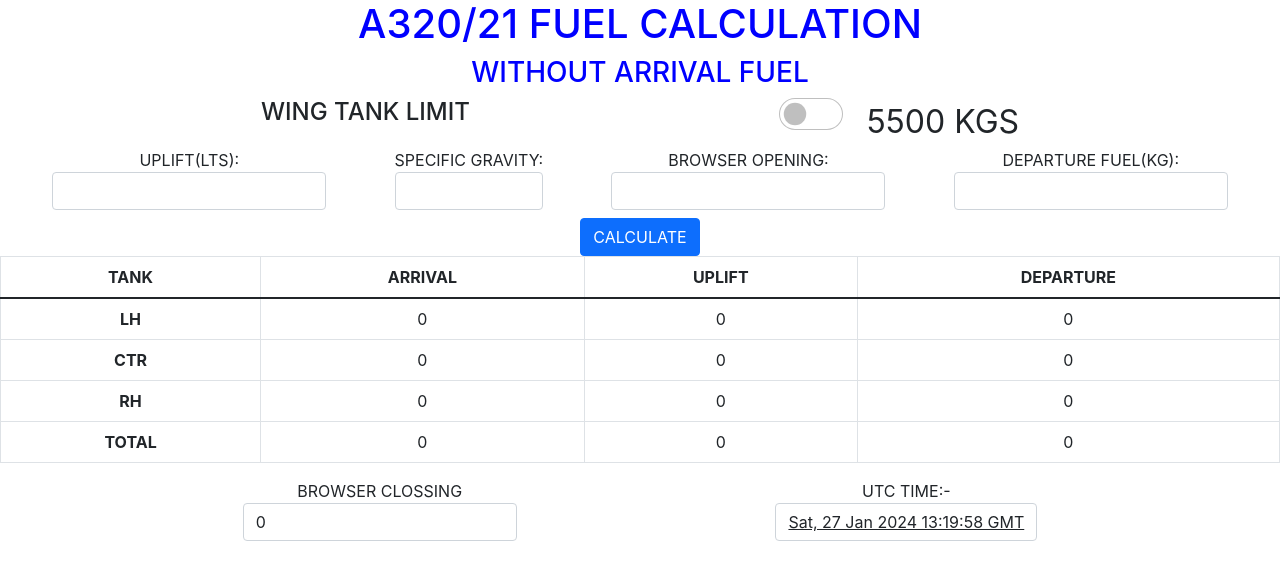
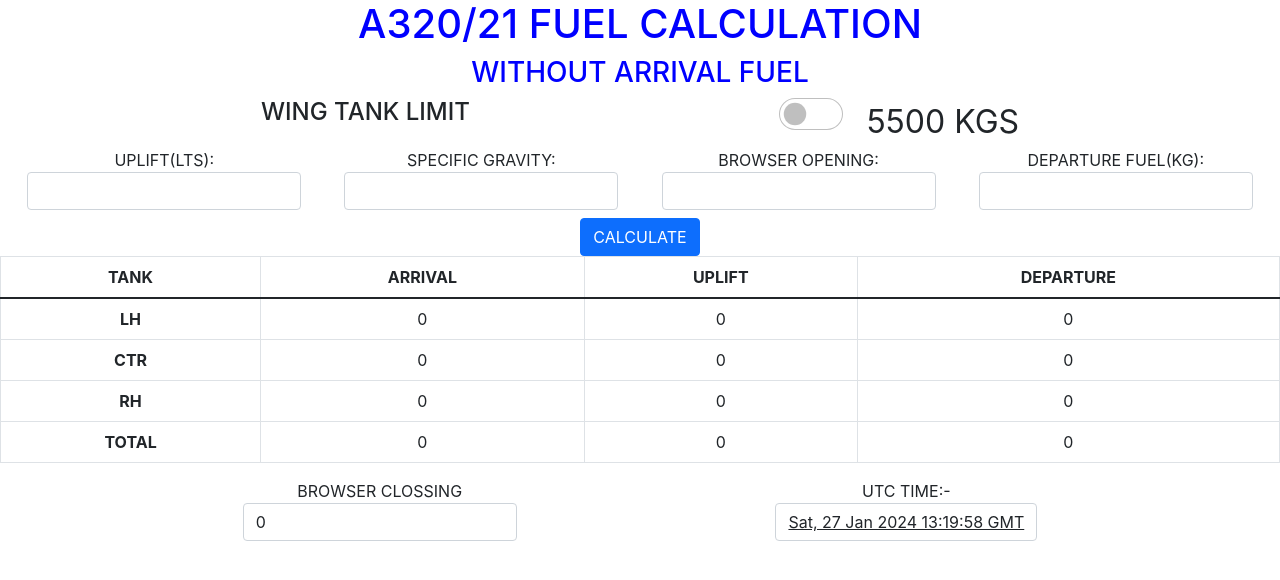
Before and after one commit to pinki1996/Fuel_Calculator, a React (Create React App) app: page /fuelCalculator in a window 1280 px wide. Shown: the top 580 px of the page. Built offline with nearby package versions, Linux system fonts and the light colour scheme.

Commit message:
Update ReactFuel.js

```diff
--- a/src/ReactFuel.js
+++ b/src/ReactFuel.js
@@ -72,8 +72,7 @@ export const ReactFuel = () => {
 
             <div class="col-auto">
                 <label for="autoSizingInput">SPECIFIC GRAVITY: </label>
-                <input type='number' min="0"
-        max="1000"  class="form-control" id="autoSizingInput"  name='sp_gravity' onChange={handleValueChange} />
+                <input type='text' class="form-control" id="autoSizingInput"  name='sp_gravity' onChange={handleValueChange} />
             </div>
 
 
```
